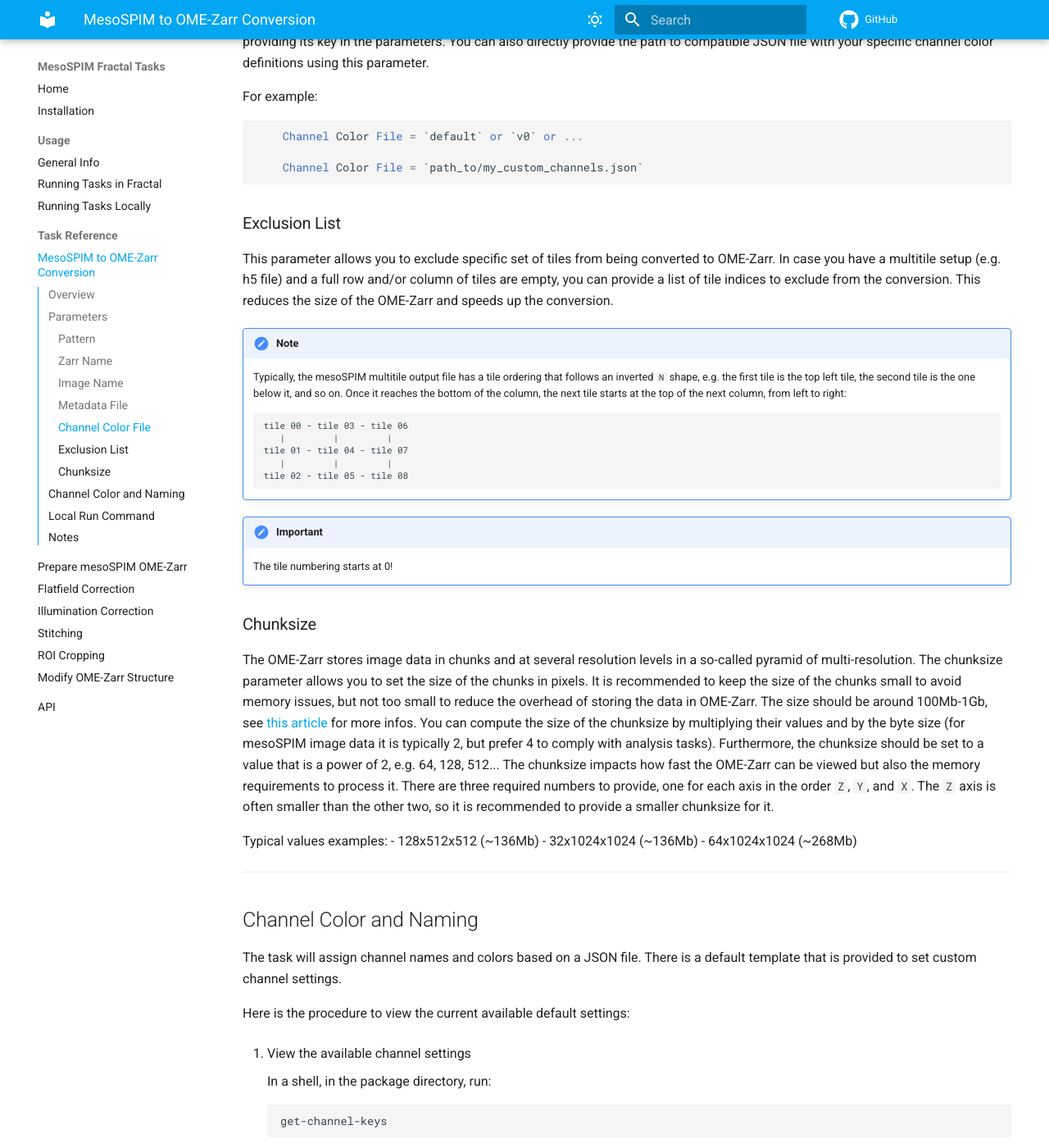
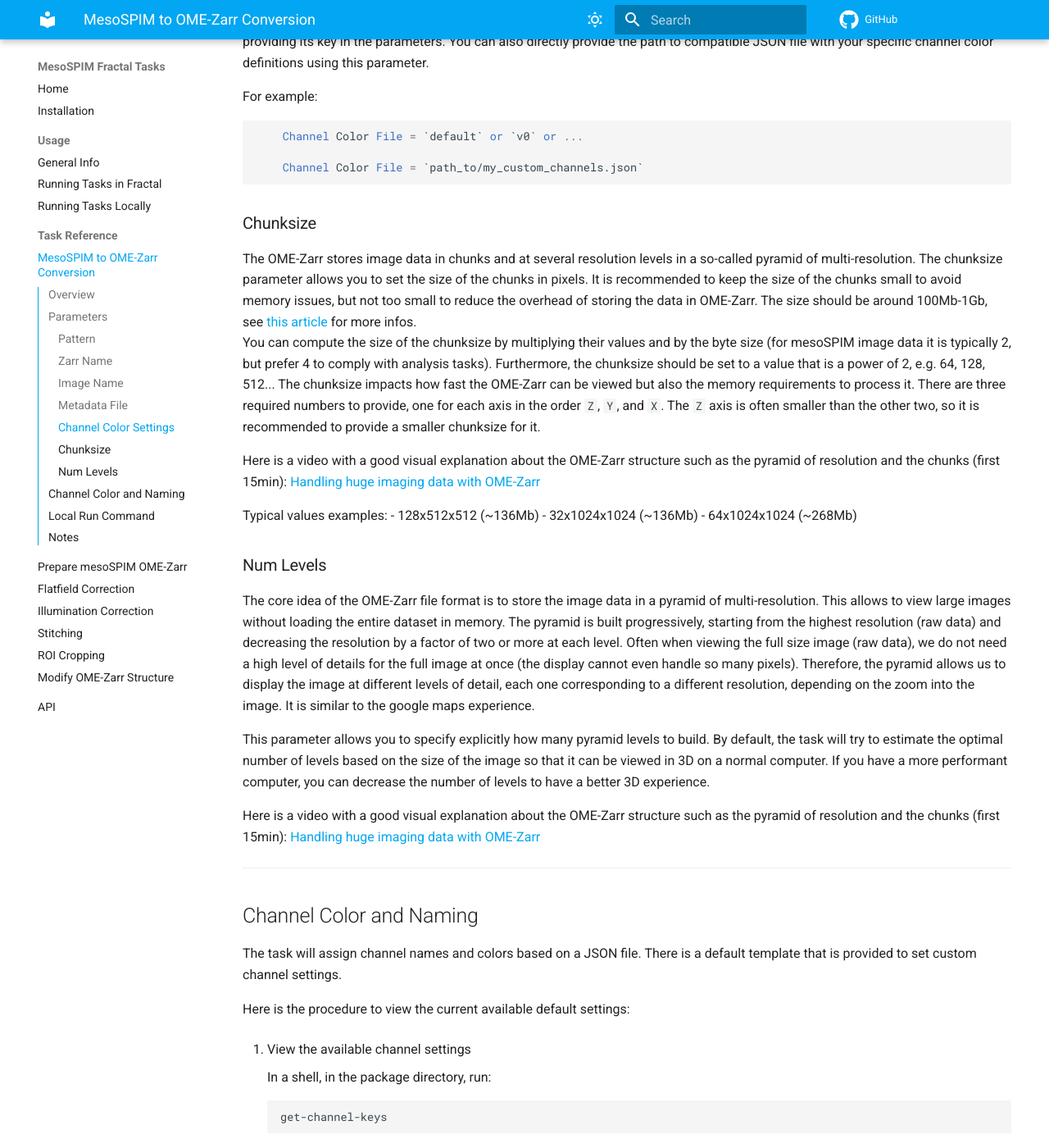
Before and after one commit to reimann-lab/mesospim-fractal-tasks, an MkDocs documentation site: the page built from docs/tasks/mesospim_to_omezarr.md, in a window 1280 px wide and 1400 px high, scrolled down 2201 px. Shown: the whole window at 82% size. Built offline with MkDocs 1.6.1 and Material for MkDocs 9.7.7, drawn with Linux system fonts in a browser that asks for light colours; comment, search, counter and statistics services are not loaded; some of the changed text lies outside the part shown.

Commit message:
Conversion task: updated docs

```diff
--- a/docs/tasks/mesospim_to_omezarr.md
+++ b/docs/tasks/mesospim_to_omezarr.md
@@ -19,7 +19,6 @@ The converter performs the following steps:
 * Assembles channels and tiles depending on your dataset
 * Writes an **OME-Zarr** dataset with multiscale pyramids
 * Assigns channel names and colors based on user-defined JSON file
-
 
 ---
 
@@ -77,7 +76,7 @@ For example:
 
         Expected Metadata File = `C:/path_to_directory/IENFD25-X-X/IENFD25-X-X.h5_meta.txt`
 
-### Channel Color File
+### Channel Color Settings
 
 There are default channel color settings saved in the package directory to define the color and naming of each channel based on the laser wavelength during acquisition. If you want to modify the available defaults and save your own channel color settings, you can provide a JSON file with the channel color definitions. The procedure is detailed [HERE](#channel-color-and-naming). You can select one of the default settings by providing its key in the parameters. You can also directly provide the path to compatible JSON file with your specific channel color definitions using this parameter.
 
@@ -87,31 +86,27 @@ For example:
 
         Channel Color File = `path_to/my_custom_channels.json`
 
-### Exclusion List
-
-This parameter allows you to exclude specific set of tiles from being converted to OME-Zarr. In case you have a multitile setup (e.g. h5 file) and a full
-row and/or column of tiles are empty, you can provide a list of tile indices to exclude from the conversion. This reduces the size of the OME-Zarr and speeds up the conversion.
-
-!!! Note
-    Typically, the mesoSPIM multitile output file has a tile ordering that follows an inverted `N` shape, e.g. the first tile is the top left tile, the second tile is the one below it, and so on. Once it reaches the bottom of the column, the next tile starts at the top of the next column, from left to right:
-
-        tile 00 - tile 03 - tile 06
-           |         |         |
-        tile 01 - tile 04 - tile 07
-           |         |         |
-        tile 02 - tile 05 - tile 08
-
-!!! Important
-    The tile numbering starts at 0!
 
 ### Chunksize
 
-The OME-Zarr stores image data in chunks and at several resolution levels in a so-called pyramid of multi-resolution. The chunksize parameter allows you to set the size of the chunks in pixels. It is recommended to keep the size of the chunks small to avoid memory issues, but not too small to reduce the overhead of storing the data in OME-Zarr. The size should be around 100Mb-1Gb, see [this article](https://blog.dask.org/2021/11/02/choosing-dask-chunk-sizes) for more infos. You can compute the size of the chunksize by multiplying their values and by the byte size (for mesoSPIM image data it is typically 2, but prefer 4 to comply with analysis tasks). Furthermore, the chunksize should be set to a value that is a power of 2, e.g. 64, 128, 512... The chunksize impacts how fast the OME-Zarr can be viewed but also the memory requirements to process it. There are three required numbers to provide, one for each axis in the order `Z`, `Y`, and `X`. The `Z` axis is often smaller than the other two, so it is recommended to provide a smaller chunksize for it.
+The OME-Zarr stores image data in chunks and at several resolution levels in a so-called pyramid of multi-resolution. The chunksize parameter allows you to set the size of the chunks in pixels. It is recommended to keep the size of the chunks small to avoid memory issues, but not too small to reduce the overhead of storing the data in OME-Zarr. The size should be around 100Mb-1Gb, see [this article](https://blog.dask.org/2021/11/02/choosing-dask-chunk-sizes) for more infos.
+You can compute the size of the chunksize by multiplying their values and by the byte size (for mesoSPIM image data it is typically 2, but prefer 4 to comply with analysis tasks).  Furthermore, the chunksize should be set to a value that is a power of 2, e.g. 64, 128, 512... The chunksize impacts how fast the OME-Zarr can be viewed but also the memory requirements to process it. There are three required numbers to provide, one for each axis in the order `Z`, `Y`, and `X`. The `Z` axis is often smaller than the other two, so it is recommended to provide a smaller chunksize for it.
+
+Here is a video with a good visual explanation about the OME-Zarr structure such as the pyramid of resolution and the chunks (first 15min): [Handling huge imaging data with OME-Zarr](https://www.youtube.com/watch?v=RlvJXqKjmek)
 
 Typical values examples:
 - 128x512x512 (~136Mb)
 - 32x1024x1024 (~136Mb)
 - 64x1024x1024 (~268Mb)
+
+### Num Levels
+
+The core idea of the OME-Zarr file format is to store the image data in a pyramid of multi-resolution. This allows to view large images without loading the entire dataset in memory. The pyramid is built progressively, starting from the highest resolution (raw data) and decreasing the resolution by a factor of two or more at each level. Often when viewing the full size image (raw data), we do not need a high level of details for the full image at once (the display cannot even handle so many pixels). Therefore, the pyramid allows us to display the image at different levels of detail, each one corresponding to a different resolution, depending on the zoom into the image. It is similar to the google maps experience.
+
+This parameter allows you to specify explicitly how many pyramid levels to build. By default, the task will try to estimate the optimal number of levels based on the size of the image so that it can be viewed in 3D on a normal computer. If you have a more performant computer, you can decrease the number of levels to have a better 3D experience.
+
+Here is a video with a good visual explanation about the OME-Zarr structure such as the pyramid of resolution and the chunks (first 15min): [Handling huge imaging data with OME-Zarr](https://www.youtube.com/watch?v=RlvJXqKjmek)
+
 ---
 
 ## Channel Color and Naming
```
Also changed, not shown: 2 other files.
